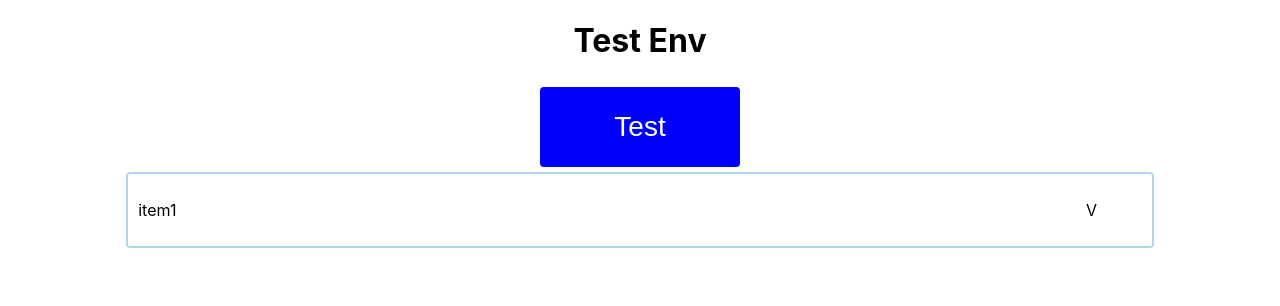
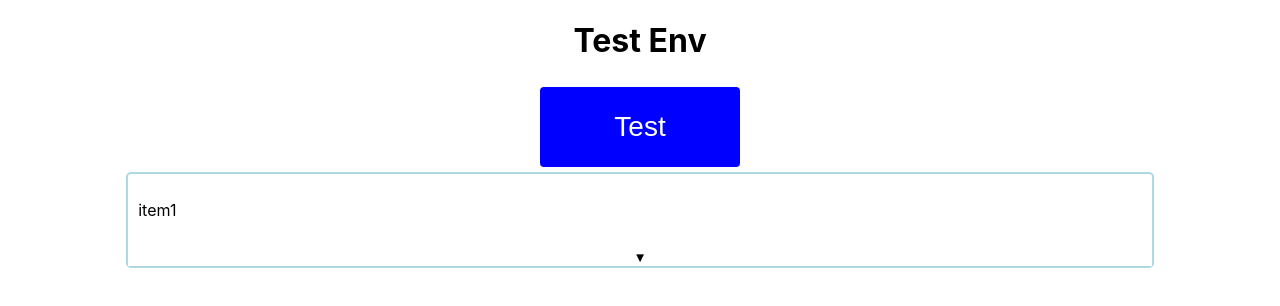
Before and after one commit to jtmcg/component-library, a React (Create React App) app: page / in a window 1280 px wide. Shown: the top 306 px of the page. Built offline with nearby package versions, Linux system fonts and the light colour scheme.

Commit message:
minor dropdown update

```diff
--- a/src/App.js
+++ b/src/App.js
@@ -2,18 +2,22 @@ import React from 'react';
 import logo from './logo.svg';
 import './App.css';
 import CustomButton from './components/Button';
-import DropDown from './components/DropDown';
+import BottomDropDown from './components/BottomDropDown';
+
+function PropFunctionTest(arg) {
+  alert(arg)
+}
 
 function TestEnv() {
   return (
     <div className="App">
       <h1>Test Env</h1>
       <CustomButton
-        onClick={null}
+        onClick={PropFunctionTest}
         buttonText={"Test"}
       />
-      <DropDown
-        onSelect={null}
+      <BottomDropDown
+        handleSelect={PropFunctionTest}
         selectionList={["item1", "item2", "item3"]}
       />
     </div>
--- /dev/null
+++ b/src/components/BottomDropDown.css
@@ -0,0 +1,54 @@
+.drop-down-container {
+    border: solid lightblue 2px;
+    position: relative;
+    width: 80%;
+    margin: auto;
+    border-radius: 5px;
+    font-size: 16px;
+}
+
+.list-item-box {
+    transition: 0.4s;
+    padding: 1%;
+}
+
+.list-item-box:hover {
+    background-color: lightblue;
+    transition: 0.2s;
+    cursor: pointer;
+}
+
+.list-item-text {
+    color: red;
+    text-align: left;
+}
+
+#active-selection {
+    background-color: inherit;
+    width: 98%;
+    text-align: left;
+    padding: 1%;
+    border: none;
+}
+
+#active-selection:hover {
+    cursor: pointer;
+}
+
+#active {
+    background-color: lightgray;
+}
+
+#dropdown-button {
+    width: 100%;
+    background-color: white;
+    text-align: center;
+    border: none;
+    top: -10%;
+}
+
+#dropdown-button:hover {
+    background-color: lightblue;
+    transition: 0.4s;
+    cursor: pointer;
+}
--- /dev/null
+++ b/src/components/BottomDropDown.js
@@ -0,0 +1,70 @@
+import React, { Component } from 'react';
+import './BottomDropDown.css';
+
+/*
+Expected Props:
+    selectionList = an array of items that go in the dropdown
+    handleSelect = a method from the parent to return the active selection
+*/
+
+export default class BottomDropDown extends Component {
+    constructor(props) {
+        super(props);
+        this.state = {
+            activeSelection: this.props.selectionList[0],
+            selectionList: this.props.selectionList,
+            menuOpen: false,
+        }
+
+        this.dropdownClicked = this.dropdownClicked.bind(this);
+        this.selectItem = this.selectItem.bind(this);
+    }
+
+    dropdownClicked() {
+        const menuOpen = this.state.menuOpen;
+        this.setState({
+            menuOpen: !menuOpen,
+        });
+    }
+
+    selectItem(selectedItem) {
+        const menuOpen = this.state.menuOpen;
+        console.log(selectedItem);
+        this.setState({
+            activeSelection: selectedItem,
+            menuOpen: !menuOpen,
+        });
+        this.props.handleSelect(selectedItem);
+    }
+
+    render() {
+        console.log(this.state.activeSelection)
+        var expandedDropDown;
+        const clickedStatus = (this.state.menuOpen)? "\u25b2" : "\u25bc";
+
+        if (this.state.menuOpen) {
+            expandedDropDown = this.state.selectionList.map(listItem => {
+                var id = null;
+                if (listItem === this.state.activeSelection) {
+                    id = "active";
+                }
+
+                return (
+                    <div className="list-item-box" id={id} key={listItem} onClick={() => this.selectItem(listItem)}>
+                        <p className="list-item-text">{listItem}</p>
+                    </div>
+                )
+            });
+        } else {
+            expandedDropDown = null;
+        }
+        return (
+            <div className="drop-down-container">
+                <p id="active-selection" onClick={this.dropdownClicked}><span>{this.state.activeSelection}</span></p>
+                {expandedDropDown}
+                <button id="dropdown-button" onClick={this.dropdownClicked}><span>{clickedStatus}</span></button>
+            </div>
+        )
+
+    }
+}
--- a/src/components/DropDown.css
+++ /dev/null
@@ -1,45 +0,0 @@
-.drop-down-container {
-    border: solid lightblue 2px;
-    position: relative;
-    width: 80%;
-    margin: auto;
-    border-radius: 4px;
-}
-
-.list-item-box {
-    transition: 0.4s;
-    padding: 1%;
-}
-
-.list-item-box:hover {
-    background-color: lightblue;
-    transition: 0.2s;
-}
-
-.list-item-text {
-    color: red;
-    text-align: left;
-}
-
-.active-selection-container {
-    display: inline-block;
-    position: relative;
-    padding: 1%;
-    margin: auto;
-    position: relative;
-    width: 98%;
-}
-
-#active-selection {
-    background-color: inherit;
-    display: inline-block;
-    width: 90%;
-    text-align: left;
-}
-
-#dropdown-button {
-    display: inline-block;
-    width: 10%;
-    height: 100%;
-    background-color: white
-}
--- a/src/components/DropDown.js
+++ /dev/null
@@ -1,64 +0,0 @@
-import React, { Component } from 'react';
-import './DropDown.css';
-
-/*
-Expected Props:
-    selectionList = an array of items that go in the dropdown
-    handleSelect = a method from the parent to return the active selection
-*/
-
-export default class DropDown extends Component {
-    constructor(props) {
-        super(props);
-        this.state = {
-            activeSelection: this.props.selectionList[0],
-            selectionList: this.props.selectionList,
-            menuOpen: false,
-        }
-
-        this.dropdownClicked = this.dropdownClicked.bind(this);
-        this.selectItem = this.selectItem.bind(this);
-    }
-
-    dropdownClicked() {
-        const menuOpen = this.state.menuOpen;
-        this.setState({
-            menuOpen: !menuOpen,
-        });
-    }
-
-    selectItem(selectedItem) {
-        const menuOpen = this.state.menuOpen;
-        console.log(selectedItem);
-        this.setState({
-            activeSelection: selectedItem,
-            menuOpen: !menuOpen,
-        })
-    }
-
-    render() {
-        console.log(this.state.activeSelection)
-        var expandedDropDown;
-        if (this.state.menuOpen) {
-            expandedDropDown = this.state.selectionList.map(listItem => {
-                return (
-                    <div className="list-item-box" key={listItem} onClick={() => this.selectItem(listItem)}>
-                        <p className="list-item-text">{listItem}</p>
-                    </div>
-                )
-            });
-        } else {
-            expandedDropDown = null;
-        }
-        return (
-            <div className="drop-down-container">
-                <div className="active-selection-container">
-                    <p id="active-selection">{this.state.activeSelection}</p>
-                    <div id="dropdown-button" onClick={this.dropdownClicked}>V</div>
-                </div>
-                {expandedDropDown}
-            </div>
-        )
-
-    }
-}
```
Also changed, not shown: src/components/Button.css (line endings or trailing spaces), src/components/Button.js (line endings or trailing spaces).
